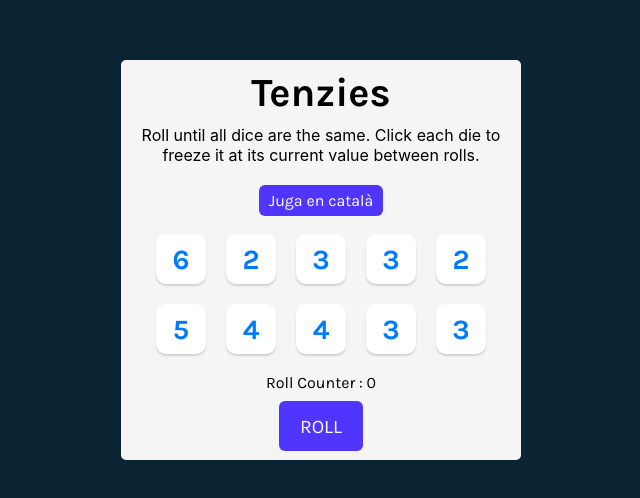
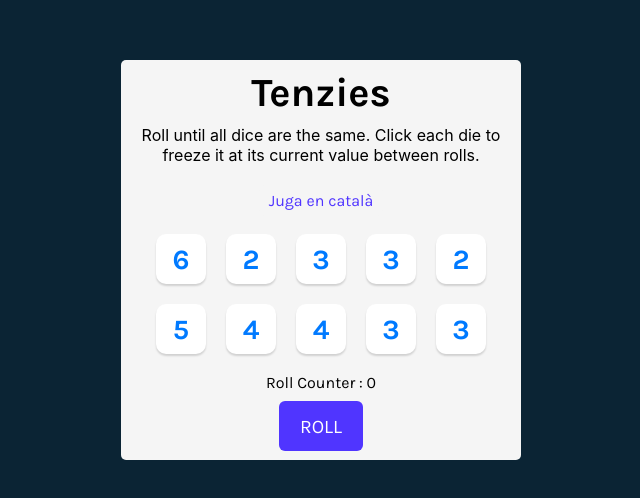
Before and after one commit to ArnauDavis/Tenzies, a React (Vite) app: page / in a window 1280 px wide. Shown: the part 140-638 px from the top of the page, without its empty margins (319-959 px from the left). Built offline with nearby package versions, Linux system fonts and the light colour scheme.

Commit message:
feeling great about this one

```diff
--- a/src/index.css
+++ b/src/index.css
@@ -59,7 +59,9 @@ button {
 }
 
 .diceContainer button {
-    -webkit-appearance: none;
+    display: flex;
+    justify-content: center;
+    align-items: center;
     color: #007AFF;
     height: 50px;
     width: 50px;
@@ -77,8 +79,8 @@ button {
     padding: 6px 10px;
     border: none;
     border-radius: 6px;
-    background-color: #5035FF;
-    color: white;
+    background-color:#F5F5F5;
+    color:#5035FF;
     font-size: 1rem;
     margin-bottom: 10px;
     margin-top:-5px;
```
